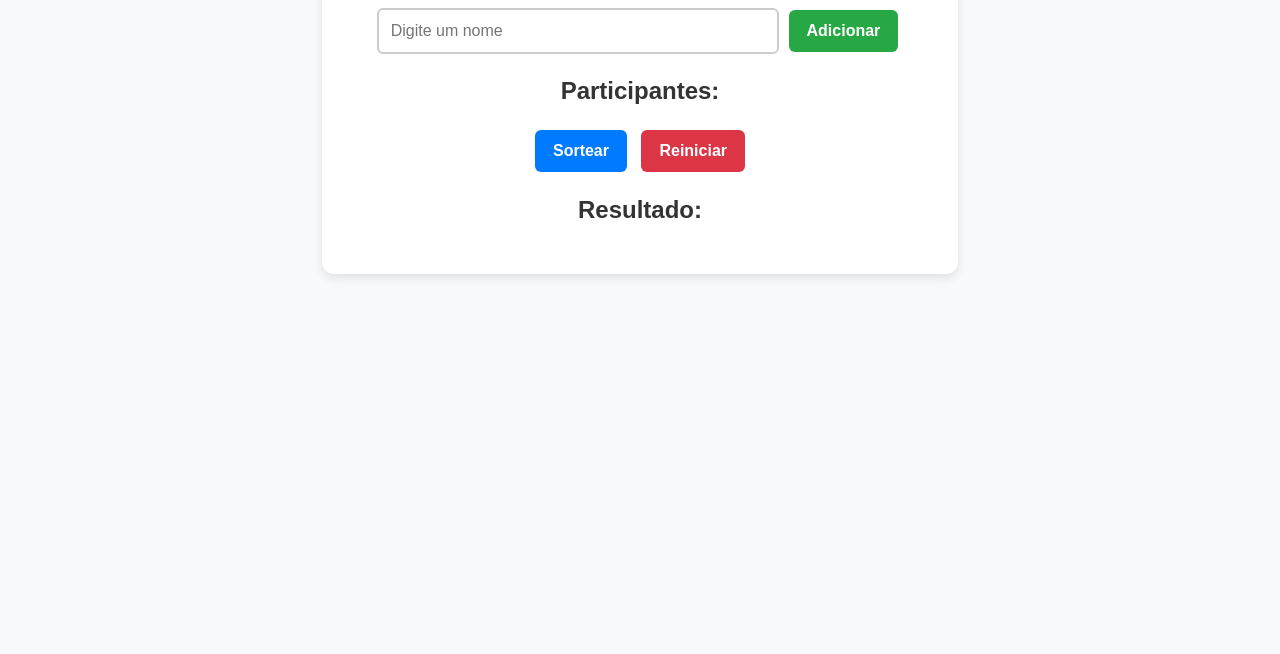
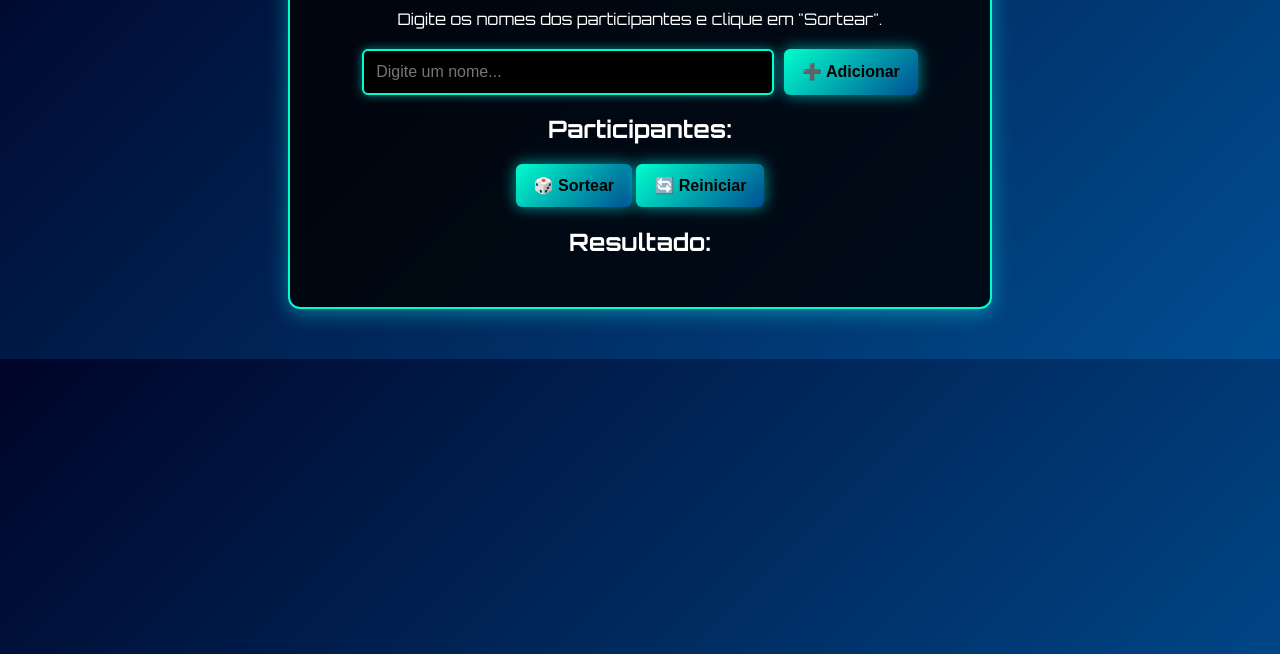
Before and after one commit to fabigatti74/Projeto-data-science-lojas, a plain HTML site: page index.html in a window 1280 px wide. Shown: the part 146-800 px from the top of the page. Drawn offline with Linux system fonts and the light colour scheme.

Commit message:
Atualização do design futurista do Amigo Secreto

```diff
--- a/index.html
+++ b/index.html
@@ -3,21 +3,24 @@
 <head>
     <meta charset="UTF-8">
     <meta name="viewport" content="width=device-width, initial-scale=1.0">
-    <title>Amigo Secreto</title>
+    <title>Amigo Secreto Futurista</title>
     <link rel="stylesheet" href="style.css">
 </head>
 <body>
     <div class="container">
-        <h1>Amigo Secreto</h1>
+        <h1>🤖 Amigo Secreto IA 🤖</h1>
+        <p>Digite os nomes dos participantes e clique em "Sortear".</p>
 
-        <input type="text" id="nome" placeholder="Digite um nome">
-        <button id="adicionar" onclick="adicionarNome()">Adicionar</button>
+        <div class="input-group">
+            <input type="text" id="nome" placeholder="Digite um nome...">
+            <button id="adicionar" onclick="adicionarNome()">➕ Adicionar</button>
+        </div>
 
         <h2>Participantes:</h2>
         <ul id="lista"></ul>
 
-        <button id="sortear" onclick="sortear()" disabled>Sortear</button>
-        <button id="reiniciar" onclick="reiniciar()">Reiniciar</button>
+        <button id="sortear" onclick="sortear()" disabled>🎲 Sortear</button>
+        <button id="reiniciar" onclick="reiniciar()">🔄 Reiniciar</button>
 
         <h2>Resultado:</h2>
         <ul id="resultado"></ul>
--- a/script.js
+++ b/script.js
@@ -1,6 +1,5 @@
 let nomes = [];
 
-// Capturar tecla "Enter" para adicionar nome
 document.getElementById("nome").addEventListener("keypress", function (event) {
     if (event.key === "Enter") {
         adicionarNome();
@@ -12,7 +11,7 @@ function adicionarNome() {
     let nome = input.value.trim();
 
     if (nome === "") {
-        alert("Por favor, digite um nome!");
+        alert("Digite um nome válido!");
         return;
     }
 
@@ -46,7 +45,7 @@ function removerNome(index) {
 
 function sortear() {
     if (nomes.length < 2) {
-        alert("Adicione pelo menos 2 participantes para sortear!");
+        alert("Adicione pelo menos 2 participantes!");
         return;
     }
 
@@ -57,13 +56,11 @@ function sortear() {
     while (!valido) {
         embaralhado = [...sorteados];
 
-        // Embaralha os participantes (algoritmo Fisher-Yates)
         for (let i = embaralhado.length - 1; i > 0; i--) {
             let j = Math.floor(Math.random() * (i + 1));
             [embaralhado[i], embaralhado[j]] = [embaralhado[j], embaralhado[i]];
         }
 
-        // Verifica se alguém pegou a si mesmo
         valido = true;
         for (let i = 0; i < nomes.length; i++) {
             if (nomes[i] === embaralhado[i]) {
--- a/style.css
+++ b/style.css
@@ -1,34 +1,52 @@
+@import url('https://fonts.googleapis.com/css2?family=Orbitron:wght@400;700&display=swap');
+
 body {
-    font-family: 'Arial', sans-serif;
-    background: #f8f9fa;
-    color: #333;
+    font-family: 'Orbitron', sans-serif;
+    background: linear-gradient(135deg, #000428, #004e92);
+    color: white;
     text-align: center;
     margin: 0;
     padding: 0;
 }
 
 .container {
-    background: white;
-    width: 45%;
+    background: rgba(0, 0, 0, 0.8);
+    width: 50%;
     margin: 50px auto;
     padding: 30px;
     border-radius: 12px;
-    box-shadow: 0px 4px 10px rgba(0, 0, 0, 0.1);
+    box-shadow: 0px 4px 20px rgba(0, 255, 255, 0.4);
+    border: 2px solid #00ffcc;
+    animation: fadeIn 1s ease-in-out;
 }
 
 h1 {
-    color: #222;
+    color: #00ffcc;
     font-size: 28px;
+    text-shadow: 0px 0px 10px #00ffcc;
+}
+
+p {
+    font-size: 16px;
     margin-bottom: 20px;
+}
+
+.input-group {
+    display: flex;
+    justify-content: center;
+    gap: 10px;
 }
 
 input {
     padding: 12px;
-    width: 65%;
-    border: 2px solid #ccc;
+    width: 60%;
+    border: 2px solid #00ffcc;
     border-radius: 6px;
     font-size: 16px;
     outline: none;
+    background: black;
+    color: white;
+    box-shadow: 0px 0px 10px rgba(0, 255, 255, 0.5);
 }
 
 button {
@@ -39,22 +57,14 @@ button {
     border: none;
     transition: 0.3s;
     font-weight: bold;
-    margin: 5px;
+    background: linear-gradient(135deg, #00ffcc, #004e92);
+    color: black;
+    box-shadow: 0px 0px 15px rgba(0, 255, 255, 0.6);
 }
 
-button#adicionar {
-    background-color: #28a745;
-    color: white;
-}
-
-button#sortear {
-    background-color: #007bff;
-    color: white;
-}
-
-button#reiniciar {
-    background-color: #dc3545;
-    color: white;
+button:hover {
+    transform: scale(1.05);
+    background: linear-gradient(135deg, #004e92, #00ffcc);
 }
 
 ul {
@@ -64,22 +74,20 @@ ul {
 }
 
 li {
-    background: #f8f9fa;
+    background: rgba(0, 255, 255, 0.1);
     padding: 10px;
     margin: 6px;
     border-radius: 6px;
     font-size: 18px;
-    display: flex;
-    justify-content: space-between;
-    align-items: center;
-    border: 1px solid #ddd;
+    border: 1px solid #00ffcc;
+    transition: 0.3s;
 }
 
-li button {
-    background: none;
-    border: none;
-    color: red;
-    font-size: 18px;
-    cursor: pointer;
-    font-weight: bold;
+li:hover {
+    background: rgba(0, 255, 255, 0.3);
 }
+
+@keyframes fadeIn {
+    from { opacity: 0; transform: translateY(-20px); }
+    to { opacity: 1; transform: translateY(0); }
+}
```
